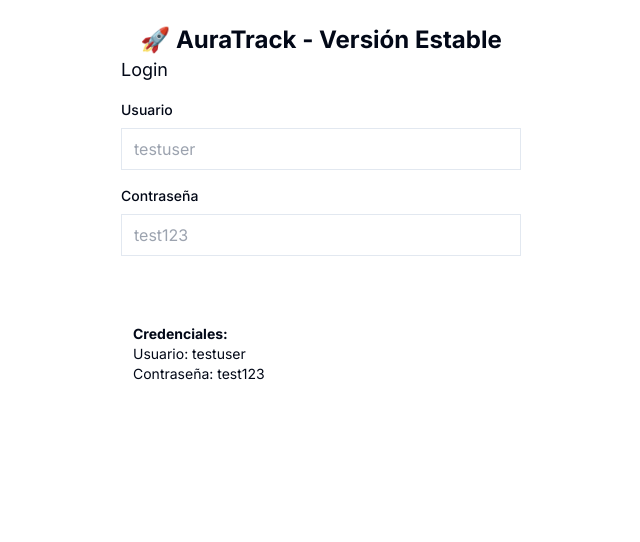
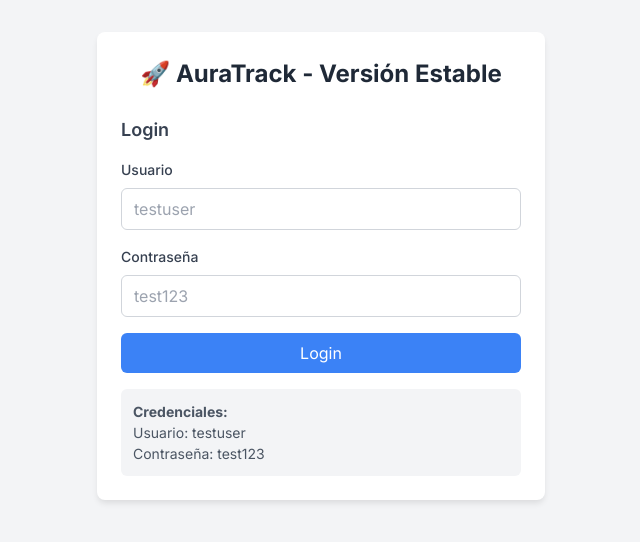
Before and after one commit to PcaJosue/migraine, a React (Vite) app: page / in a window 1280 px wide. Shown: the top 542 px of the page, without its empty margins (319-959 px from the left). Built offline with nearby package versions, Linux system fonts and the light colour scheme.

Commit message:
test persistencia

```diff
--- a/src/App.jsx
+++ b/src/App.jsx
@@ -23,7 +23,7 @@ const useAuthStore = create(
         user: state.user,
         isAuthenticated: state.isAuthenticated
       }),
-      skipHydration: true,
+      // Remover skipHydration para que funcione la persistencia
       storage: {
         getItem: (name) => {
           try {
@@ -69,25 +69,49 @@ function App() {
 
   return (
     <QueryClientProvider client={queryClient}>
-      <div className="min-h-screen bg-gray-100 p-8">
-        <div className="max-w-md mx-auto bg-white rounded-lg shadow-md p-6">
-          <h1 className="text-2xl font-bold text-gray-800 mb-6 text-center">
+      <div style={{ minHeight: '100vh', backgroundColor: '#f3f4f6', padding: '2rem' }}>
+        <div style={{
+          maxWidth: '28rem',
+          margin: '0 auto',
+          backgroundColor: 'white',
+          borderRadius: '0.5rem',
+          boxShadow: '0 4px 6px -1px rgba(0, 0, 0, 0.1)',
+          padding: '1.5rem'
+        }}>
+          <h1 style={{
+            fontSize: '1.5rem',
+            fontWeight: 'bold',
+            color: '#1f2937',
+            marginBottom: '1.5rem',
+            textAlign: 'center'
+          }}>
             🚀 AuraTrack - Versión Estable
           </h1>
 
           {isAuthenticated ? (
-            <div className="text-center">
-              <h2 className="text-lg font-semibold text-green-600 mb-4">
+            <div style={{ textAlign: 'center' }}>
+              <h2 style={{
+                fontSize: '1.125rem',
+                fontWeight: '600',
+                color: '#059669',
+                marginBottom: '1rem'
+              }}>
                 ✅ Aplicación Funcionando
               </h2>
-              <p className="text-gray-600 mb-4">
+              <p style={{ color: '#4b5563', marginBottom: '1rem' }}>
                 Logueado como: <strong>testuser</strong>
               </p>
-              <div className="bg-green-100 p-4 rounded-lg mb-4">
-                <h3 className="font-semibold text-green-800 mb-2">Componentes Funcionando:</h3>
-                <div className="text-sm text-green-700 space-y-1">
+              <div style={{
+                backgroundColor: '#dcfce7',
+                padding: '1rem',
+                borderRadius: '0.5rem',
+                marginBottom: '1rem'
+              }}>
+                <h3 style={{ fontWeight: '600', color: '#166534', marginBottom: '0.5rem' }}>
+                  Componentes Funcionando:
+                </h3>
+                <div style={{ fontSize: '0.875rem', color: '#15803d' }}>
                   <p>✅ React</p>
-                  <p>✅ Tailwind CSS</p>
                   <p>✅ Zustand</p>
                   <p>✅ React Query</p>
                   <p>✅ Persistencia</p>
@@ -95,36 +119,74 @@ function App() {
               </div>
               <button
                 onClick={() => useAuthStore.getState().logout()}
-                className="bg-red-500 text-white px-4 py-2 rounded hover:bg-red-600"
+                style={{
+                  backgroundColor: '#ef4444',
+                  color: 'white',
+                  padding: '0.5rem 1rem',
+                  borderRadius: '0.375rem',
+                  border: 'none',
+                  cursor: 'pointer'
+                }}
+                onMouseOver={(e) => e.target.style.backgroundColor = '#dc2626'}
+                onMouseOut={(e) => e.target.style.backgroundColor = '#ef4444'}
               >
                 Logout
               </button>
             </div>
           ) : (
             <div>
-              <h2 className="text-lg font-semibold text-gray-700 mb-4">
+              <h2 style={{
+                fontSize: '1.125rem',
+                fontWeight: '600',
+                color: '#374151',
+                marginBottom: '1rem'
+              }}>
                 Login
               </h2>
-              <div className="space-y-4">
+              <div style={{ display: 'flex', flexDirection: 'column', gap: '1rem' }}>
                 <div>
-                  <label className="block text-sm font-medium text-gray-700 mb-2">
+                  <label style={{
+                    display: 'block',
+                    fontSize: '0.875rem',
+                    fontWeight: '500',
+                    color: '#374151',
+                    marginBottom: '0.5rem'
+                  }}>
                     Usuario
                   </label>
                   <input
                     type="text"
                     id="username"
-                    className="w-full px-3 py-2 border border-gray-300 rounded-md focus:outline-none focus:ring-2 focus:ring-blue-500"
+                    style={{
+                      width: '100%',
+                      padding: '0.5rem 0.75rem',
+                      border: '1px solid #d1d5db',
+                      borderRadius: '0.375rem',
+                      outline: 'none'
+                    }}
                     placeholder="testuser"
                   />
                 </div>
                 <div>
-                  <label className="block text-sm font-medium text-gray-700 mb-2">
+                  <label style={{
+                    display: 'block',
+                    fontSize: '0.875rem',
+                    fontWeight: '500',
+                    color: '#374151',
+                    marginBottom: '0.5rem'
+                  }}>
                     Contraseña
                   </label>
                   <input
                     type="password"
                     id="password"
-                    className="w-full px-3 py-2 border border-gray-300 rounded-md focus:outline-none focus:ring-2 focus:ring-blue-500"
+                    style={{
+                      width: '100%',
+                      padding: '0.5rem 0.75rem',
+                      border: '1px solid #d1d5db',
+                      borderRadius: '0.375rem',
+                      outline: 'none'
+                    }}
                     placeholder="test123"
                   />
                 </div>
@@ -134,13 +196,28 @@ function App() {
                     const password = document.getElementById('password').value
                     await useAuthStore.getState().login(username, password)
                   }}
-                  className="w-full bg-blue-500 text-white py-2 rounded-md hover:bg-blue-600"
+                  style={{
+                    width: '100%',
+                    backgroundColor: '#3b82f6',
+                    color: 'white',
+                    padding: '0.5rem',
+                    borderRadius: '0.375rem',
+                    border: 'none',
+                    cursor: 'pointer'
+                  }}
+                  onMouseOver={(e) => e.target.style.backgroundColor = '#2563eb'}
+                  onMouseOut={(e) => e.target.style.backgroundColor = '#3b82f6'}
                 >
                   Login
                 </button>
               </div>
-              <div className="mt-4 p-3 bg-gray-100 rounded-md">
-                <p className="text-sm text-gray-600">
+              <div style={{
+                marginTop: '1rem',
+                padding: '0.75rem',
+                backgroundColor: '#f3f4f6',
+                borderRadius: '0.375rem'
+              }}>
+                <p style={{ fontSize: '0.875rem', color: '#4b5563' }}>
                   <strong>Credenciales:</strong><br/>
                   Usuario: testuser<br/>
                   Contraseña: test123
```
